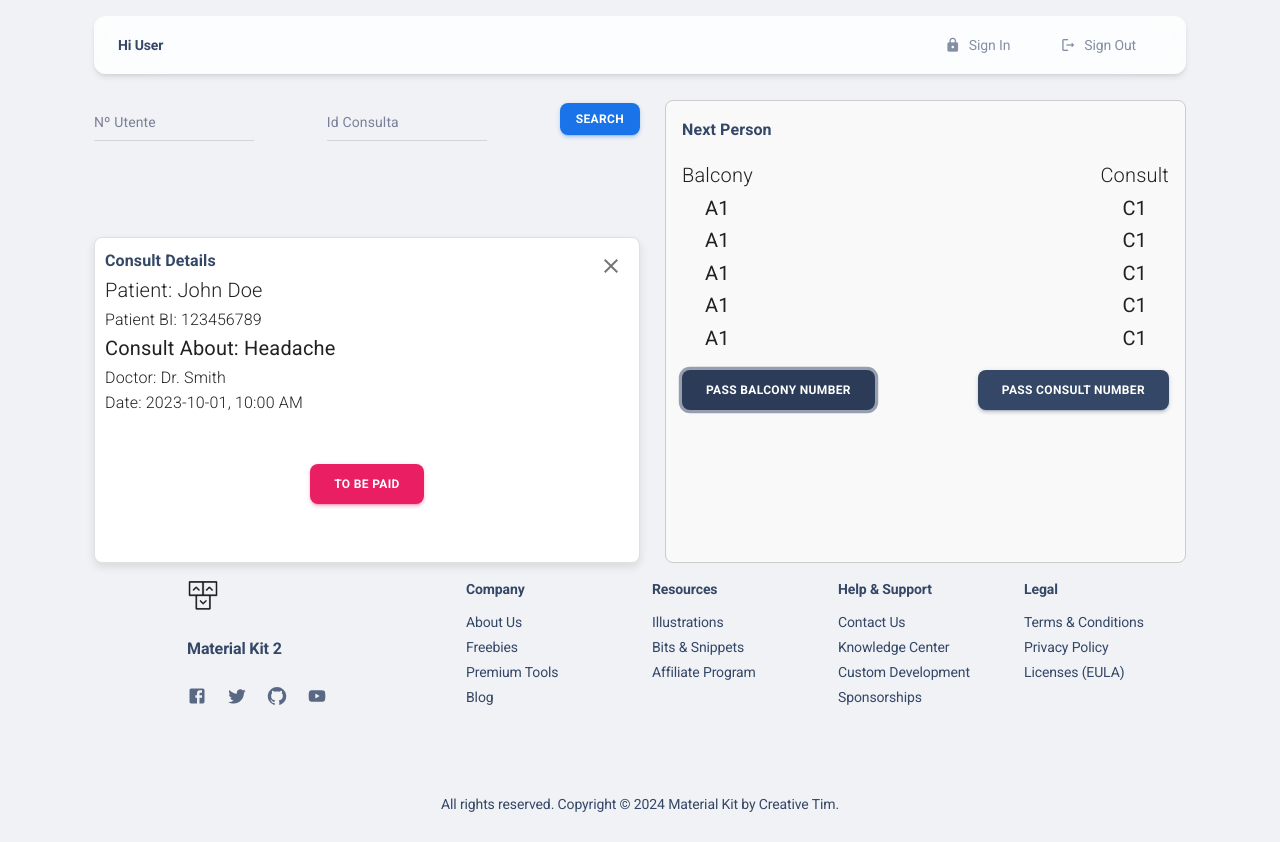
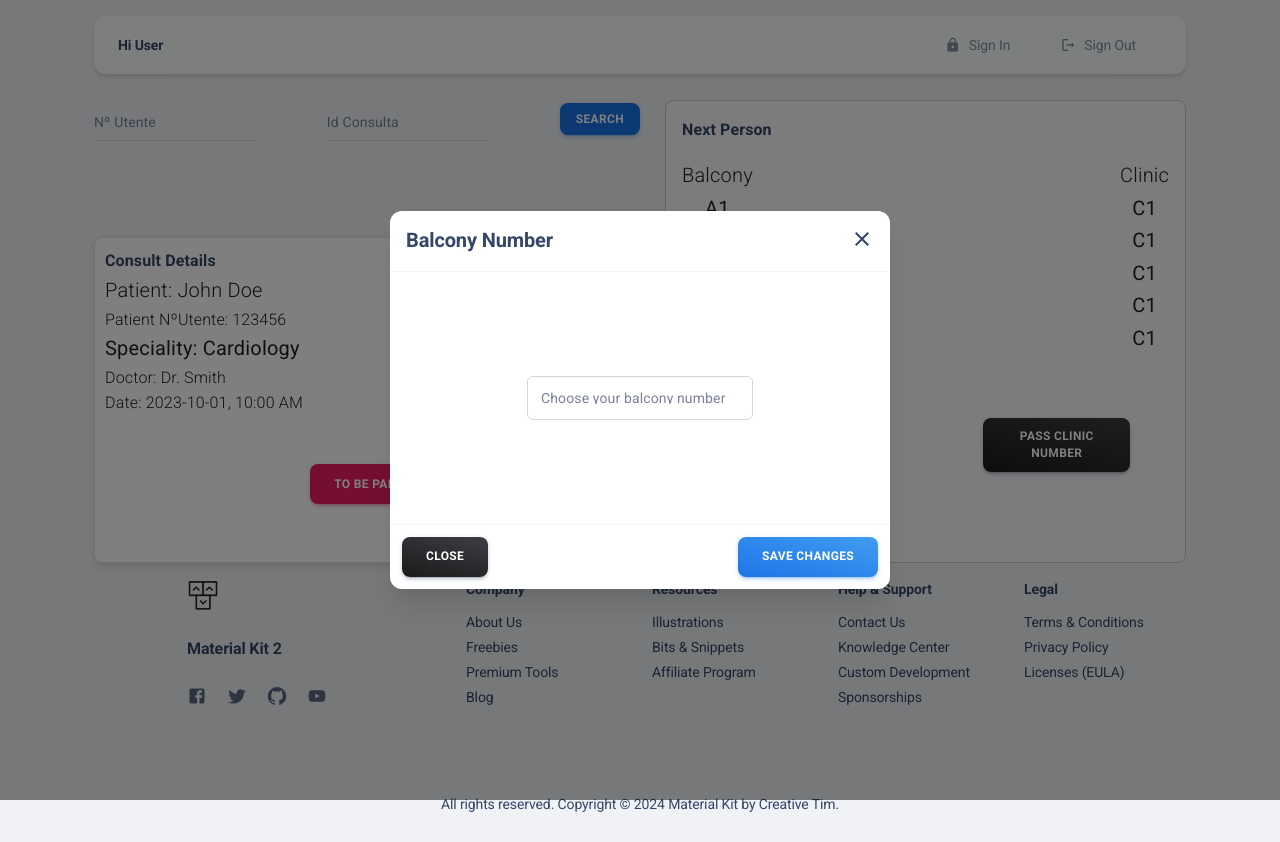
Before and after one commit to HealthSync-TQS/TQS_Project, a React (Create React App) app in the folder staff_portal/: page /presentation in a window 1280 px wide. Both pictures are taken after a click on the button "PASS BALCONY NUMBER". Built offline with nearby package versions, Linux system fonts and the light colour scheme.

Commit message:
Developing Staff_portal

```diff
--- a/staff_portal/src/components/DisplayScreen/DisplayScreen.js
+++ b/staff_portal/src/components/DisplayScreen/DisplayScreen.js
@@ -1,9 +1,10 @@
 import React from "react";
 import { Box, Typography } from "@mui/material";
 import PropTypes from "prop-types";
-import MKButton from "components/MKButton";
+import BalconyModal from "layouts/sections/attention-catchers/modals/components/BalconyModal";
+import ConsultModal from "layouts/sections/attention-catchers/modals/components/ConsultModal";
 
-const DisplayScreen = ({ balconyNumber, consultNumber, onPassLeft, onPassRight }) => {
+const DisplayScreen = ({ balconyNumber, consultNumber }) => {
   return (
     <Box
       sx={{
@@ -49,7 +50,7 @@ const DisplayScreen = ({ balconyNumber, consultNumber, onPassLeft, onPassRight }
           }}
         >
           <div style={{ display: "flex", flexDirection: "column", alignItems: "center" }}>
-            <Typography variant="subtitle1">Consult</Typography>
+            <Typography variant="subtitle1">Clinic</Typography>
             <Typography variant="body1">{consultNumber}</Typography>
             <Typography variant="body1">{consultNumber}</Typography>
             <Typography variant="body1">{consultNumber}</Typography>
@@ -67,12 +68,8 @@ const DisplayScreen = ({ balconyNumber, consultNumber, onPassLeft, onPassRight }
           marginBottom: "16px",
         }}
       >
-        <MKButton variant="contained" color="dark" onClick={onPassLeft}>
-          Pass Balcony Number
-        </MKButton>
-        <MKButton variant="contained" color="dark" onClick={onPassRight}>
-          Pass Consult Number
-        </MKButton>
+        <BalconyModal />
+        <ConsultModal />
       </Box>
     </Box>
   );
--- a/staff_portal/src/components/SearchResult/SearchResult.js
+++ b/staff_portal/src/components/SearchResult/SearchResult.js
@@ -37,8 +37,8 @@ const SearchResult = ({ data }) => {
           </IconButton>
           <Typography variant="h6">Consult Details</Typography>
           <Typography variant="subtitle1">Patient: {data.patientName}</Typography>
-          <Typography variant="subtitle2">Patient BI: {data.patientBI}</Typography>
-          <Typography variant="body1">Consult About: {data.consultAbout}</Typography>
+          <Typography variant="subtitle2">Patient NºUtente: {data.patientUtente}</Typography>
+          <Typography variant="body1">Speciality: {data.speciality}</Typography>
           <Typography variant="body2">Doctor: {data.doctorName}</Typography>
           <Typography variant="body2">Date: {data.date}</Typography>
           <SimpleModal />
@@ -51,8 +51,8 @@ const SearchResult = ({ data }) => {
 SearchResult.propTypes = {
   data: PropTypes.shape({
     patientName: PropTypes.string.isRequired,
-    patientBI: PropTypes.string.isRequired,
-    consultAbout: PropTypes.string.isRequired,
+    patientUtente: PropTypes.string.isRequired,
+    speciality: PropTypes.string.isRequired,
     doctorName: PropTypes.string.isRequired,
     date: PropTypes.string.isRequired,
   }).isRequired,
--- /dev/null
+++ b/staff_portal/src/layouts/sections/attention-catchers/modals/components/BalconyModal/index.js
@@ -0,0 +1,65 @@
+import { useState } from "react";
+
+// @mui material components
+import Container from "@mui/material/Container";
+import Grid from "@mui/material/Grid";
+import Modal from "@mui/material/Modal";
+import Divider from "@mui/material/Divider";
+import Slide from "@mui/material/Slide";
+
+// @mui icons
+import CloseIcon from "@mui/icons-material/Close";
+
+// Material Kit 2 React components
+import MKBox from "components/MKBox";
+import MKButton from "components/MKButton";
+import MKTypography from "components/MKTypography";
+import InputOutlined from "layouts/sections/input-areas/inputs/components/InputOutlined";
+
+function BalconyModal() {
+  const [show, setShow] = useState(false);
+  const toggleModal = () => setShow(!show);
+
+  return (
+    <MKBox component="section" py={6}>
+      <Container>
+        <Grid container item xs={12} lg={10} justifyContent="center" mx="auto">
+          <MKButton variant="gradient" color="dark" onClick={toggleModal}>
+            Pass Balcony Number
+          </MKButton>
+        </Grid>
+        <Modal open={show} onClose={toggleModal} sx={{ display: "grid", placeItems: "center" }}>
+          <Slide direction="down" in={show} timeout={500}>
+            <MKBox
+              position="relative"
+              width="500px"
+              display="flex"
+              flexDirection="column"
+              borderRadius="xl"
+              bgColor="white"
+              shadow="xl"
+            >
+              <MKBox display="flex" alginItems="center" justifyContent="space-between" p={2}>
+                <MKTypography variant="h5">Balcony Number</MKTypography>
+                <CloseIcon fontSize="medium" sx={{ cursor: "pointer" }} onClick={toggleModal} />
+              </MKBox>
+              <Divider sx={{ my: 0 }} />
+              <InputOutlined />
+              <Divider sx={{ my: 0 }} />
+              <MKBox display="flex" justifyContent="space-between" p={1.5}>
+                <MKButton variant="gradient" color="dark" onClick={toggleModal}>
+                  close
+                </MKButton>
+                <MKButton variant="gradient" color="info">
+                  save changes
+                </MKButton>
+              </MKBox>
+            </MKBox>
+          </Slide>
+        </Modal>
+      </Container>
+    </MKBox>
+  );
+}
+
+export default BalconyModal;
--- /dev/null
+++ b/staff_portal/src/layouts/sections/attention-catchers/modals/components/ConsultModal/index.js
@@ -0,0 +1,74 @@
+import { useState } from "react";
+
+// @mui material components
+import Container from "@mui/material/Container";
+import Grid from "@mui/material/Grid";
+import Modal from "@mui/material/Modal";
+import Divider from "@mui/material/Divider";
+import Slide from "@mui/material/Slide";
+
+// @mui icons
+import CloseIcon from "@mui/icons-material/Close";
+
+// Material Kit 2 React components
+import MKBox from "components/MKBox";
+import MKButton from "components/MKButton";
+import MKTypography from "components/MKTypography";
+
+function ConsultModal() {
+  const [show, setShow] = useState(false);
+  const toggleModal = () => setShow(!show);
+
+  return (
+    <MKBox component="section" py={6}>
+      <Container>
+        <Grid container item xs={12} lg={10} justifyContent="center" mx="auto">
+          <MKButton variant="gradient" color="dark" onClick={toggleModal}>
+            Pass Clinic Number
+          </MKButton>
+        </Grid>
+        <Modal open={show} onClose={toggleModal} sx={{ display: "grid", placeItems: "center" }}>
+          <Slide direction="down" in={show} timeout={500}>
+            <MKBox
+              position="relative"
+              width="500px"
+              display="flex"
+              flexDirection="column"
+              borderRadius="xl"
+              bgColor="white"
+              shadow="xl"
+            >
+              <MKBox display="flex" alginItems="center" justifyContent="space-between" p={2}>
+                <MKTypography variant="h5">Your modal title</MKTypography>
+                <CloseIcon fontSize="medium" sx={{ cursor: "pointer" }} onClick={toggleModal} />
+              </MKBox>
+              <Divider sx={{ my: 0 }} />
+              <MKBox p={2}>
+                <MKTypography variant="body2" color="secondary" fontWeight="regular">
+                  Society has put up so many boundaries, so many limitations on what&apos;s right
+                  and wrong that it&apos;s almost impossible to get a pure thought out.
+                  <br />
+                  <br />
+                  It&apos;s like a little kid, a little boy, looking at colors, and no one told him
+                  what colors are good, before somebody tells you you shouldn&apos;t like pink
+                  because that&apos;s for girls, or you&apos;d instantly become a gay two-year-old.
+                </MKTypography>
+              </MKBox>
+              <Divider sx={{ my: 0 }} />
+              <MKBox display="flex" justifyContent="space-between" p={1.5}>
+                <MKButton variant="gradient" color="dark" onClick={toggleModal}>
+                  close
+                </MKButton>
+                <MKButton variant="gradient" color="info">
+                  save changes
+                </MKButton>
+              </MKBox>
+            </MKBox>
+          </Slide>
+        </Modal>
+      </Container>
+    </MKBox>
+  );
+}
+
+export default ConsultModal;
--- a/staff_portal/src/layouts/sections/input-areas/inputs/components/InputOutlined/index.js
+++ b/staff_portal/src/layouts/sections/input-areas/inputs/components/InputOutlined/index.js
@@ -26,8 +26,8 @@ function InputOutlined() {
   return (
     <MKBox component="section" py={12}>
       <Container>
-        <Grid container item xs={12} lg={4} py={1} mx="auto">
-          <MKInput label="Outline" fullWidth />
+        <Grid container item xs={12} lg={6} py={1} mx="auto">
+          <MKInput label="Choose your balcony number" fullWidth />
         </Grid>
       </Container>
     </MKBox>
--- a/staff_portal/src/pages/Presentation/index.js
+++ b/staff_portal/src/pages/Presentation/index.js
@@ -42,7 +42,7 @@ const consults = [
     patientUtente: "123456",
     patientName: "John Doe",
     patientBI: "123456789",
-    consultAbout: "Headache",
+    speciality: "Cardiology",
     doctorName: "Dr. Smith",
     date: "2023-10-01, 10:00 AM",
   },
@@ -51,7 +51,7 @@ const consults = [
     patientUtente: "987654",
     patientName: "Jane Doe",
     patientBI: "987654321",
-    consultAbout: "Fever",
+    speciality: "Dermatology",
     doctorName: "Dr. Brown",
     date: "2023-10-02, 11:00 AM",
   },
@@ -62,15 +62,6 @@ function Presentation() {
   const [searchResult, setSearchResult] = useState(consults[0]);
   console.log("Search Results: ", searchResult);
   console.log("Consult: ", consults[0]);
-
-  // Functions
-  const handlePassLeft = () => {
-    // Handle pass left action
-  };
-
-  const handlePassRight = () => {
-    // Handle pass right action
-  };
 
   const handleSearch = (numUtente, id) => {
     // Search for the patient and consult in consults array
@@ -97,12 +88,7 @@ function Presentation() {
             <SearchResult data={searchResult} />
           </Grid>
           <Grid item xs={12} lg={6}>
-            <DisplayScreen
-              balconyNumber={balconyNumber}
-              consultNumber={consultNumber}
-              onPassLeft={handlePassLeft}
-              onPassRight={handlePassRight}
-            />
+            <DisplayScreen balconyNumber={balconyNumber} consultNumber={consultNumber} />
           </Grid>
         </Grid>
       </Container>
```
